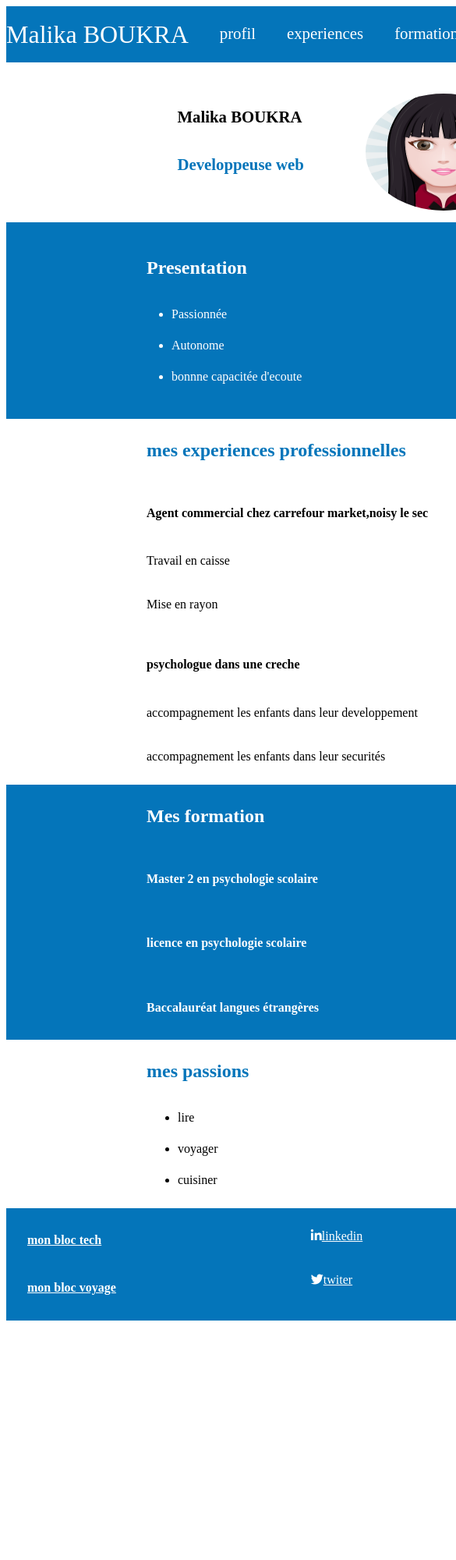
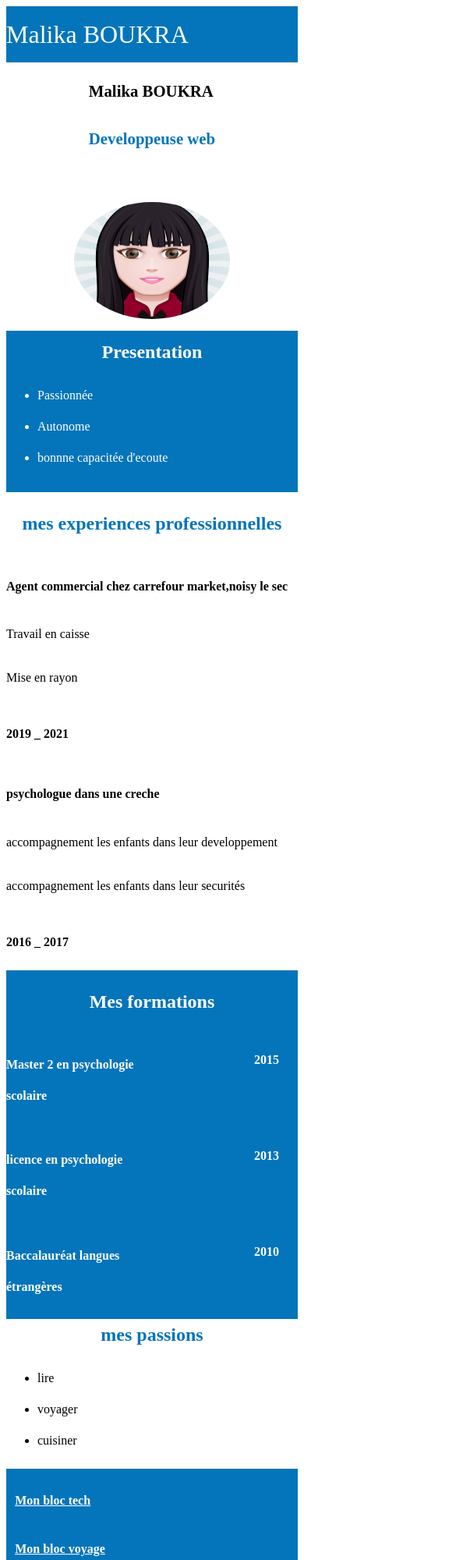
Before and after one commit to Boukramalika/myproject, a plain HTML site: page exercice.html in a window 390 px wide. Shown: the top 2000 px of the page at 78% size, 585 px wide, since content can reach past the window. Before the commit the page ends 1701 px from the top, so only its background shows below. Drawn offline with Linux system fonts and the light colour scheme.

Commit message:
exercice-cv avec media

```diff
--- a/exercice.css
+++ b/exercice.css
@@ -155,12 +155,11 @@ nav a
 #mes-formations
 {
     display: flex;
-
     flex-wrap: wrap;
-
     justify-content: space-between;
     background-color:#0475ba;
   color:white;
+
 
 }
 .titre1
@@ -169,9 +168,11 @@ nav a
 
     width:100%;
     margin-left:20%;
+
 }
 .diplome
 {
+
     font-weight: bold;
     margin-left:20%;
 }
@@ -194,13 +195,14 @@ nav a
 {
     color:#0475ba ;
 }
-
 footer
 {
     display: flex;
     background-color:#0475ba ;
     flex-wrap: wrap;
-    gap: 250px;
+    justify-content: space-between;
+
+
 
 }
 
@@ -221,10 +223,98 @@ footer
 
     color: white;
 
-
 }
 
 .link
 {
     color: white;
+
+     margin-right: 600px;
+     padding-top: 50px;
 }
+@media all and (max-width:768px)
+{
+    #bloc-page
+    {
+    width: auto;
+
+    }
+
+    h1
+    {
+text-align: center;
+    }
+    nav ul
+{
+    display:none;
+}
+#profil
+{
+
+    flex-direction: column;
+    margin-left: 0%;
+
+
+}
+
+.monimage img
+{
+
+   margin-right: 0px;
+
+}
+#presentation h1
+{
+    text-align: center;
+    margin: auto;
+}
+
+#presentation li
+{
+
+    margin:0px;
+}
+#experiences-professionnelles
+{
+
+  margin: 0px;
+}
+
+.diplome
+{
+    margin-left: 0%;
+    width:50% ;
+}
+.titre1
+{
+
+text-align: center;
+    margin: auto;
+}
+#passions
+{
+
+    margin:0%;
+}
+#passions h1
+{
+    text-align: center;
+    margin: auto;
+}
+
+
+
+
+footer
+{
+
+    flex-direction: column;
+
+}
+.link
+{
+    margin-left: 3%;
+}
+
+
+}
--- a/exercice.html
+++ b/exercice.html
@@ -68,7 +68,7 @@
             <section id="mes-formations">
 
                   <div class="titre1">
-                        <h1>Mes formation</h1>
+                        <h1>Mes formations</h1>
                    </div>
 
                    <div class="diplome">
@@ -110,8 +110,8 @@
 
         <footer>
             <div id="titres">
-                <h4><a href="https://konexio.eu" title="Mon blog tech" target="_blank">mon bloc tech</a></h4>
-                <h4><a href="https://konexio.eu" title="mon blog voyage" target="_blank">mon bloc voyage</a></h4>
+                <h4><a href="https://konexio.eu" title="Mon blog tech" target="_blank">Mon bloc tech</a></h4>
+                <h4><a href="https://konexio.eu" title="mon blog voyage" target="_blank">Mon bloc voyage</a></h4>
             </div>
 
 
```
